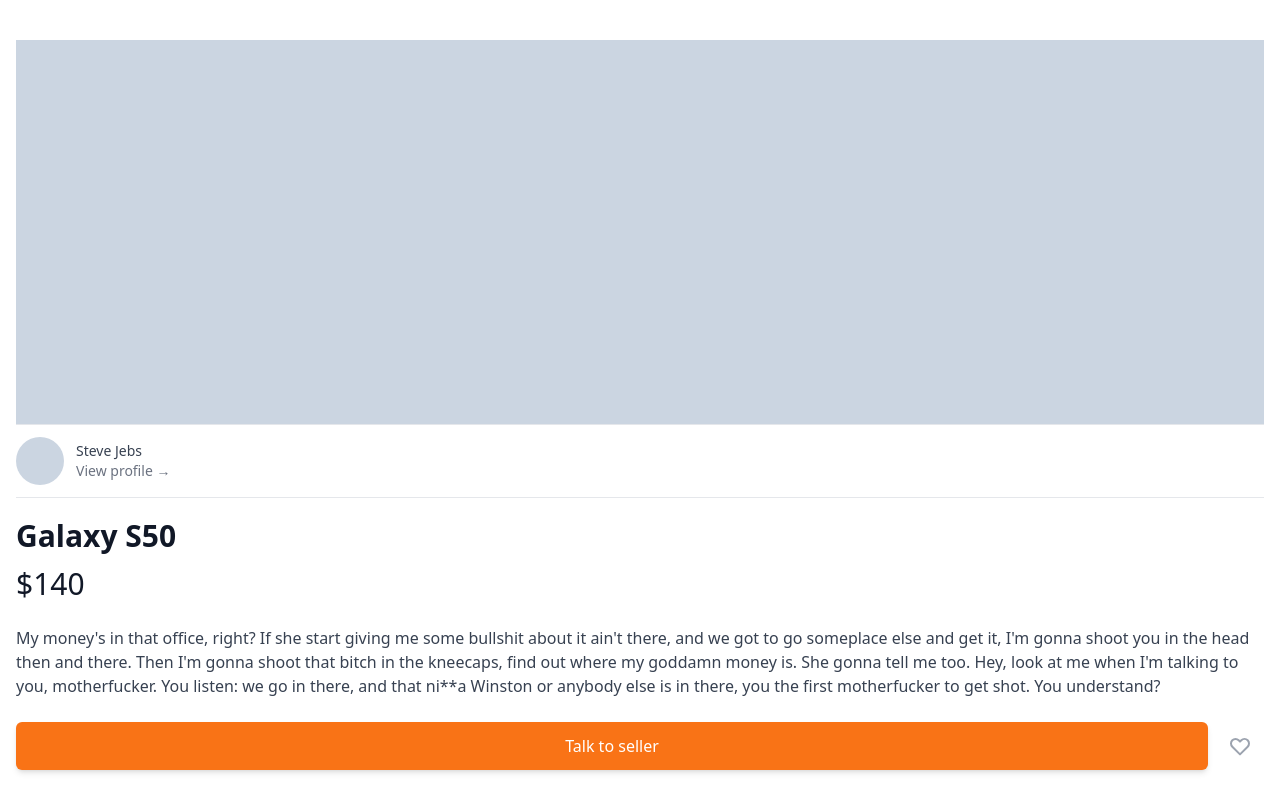
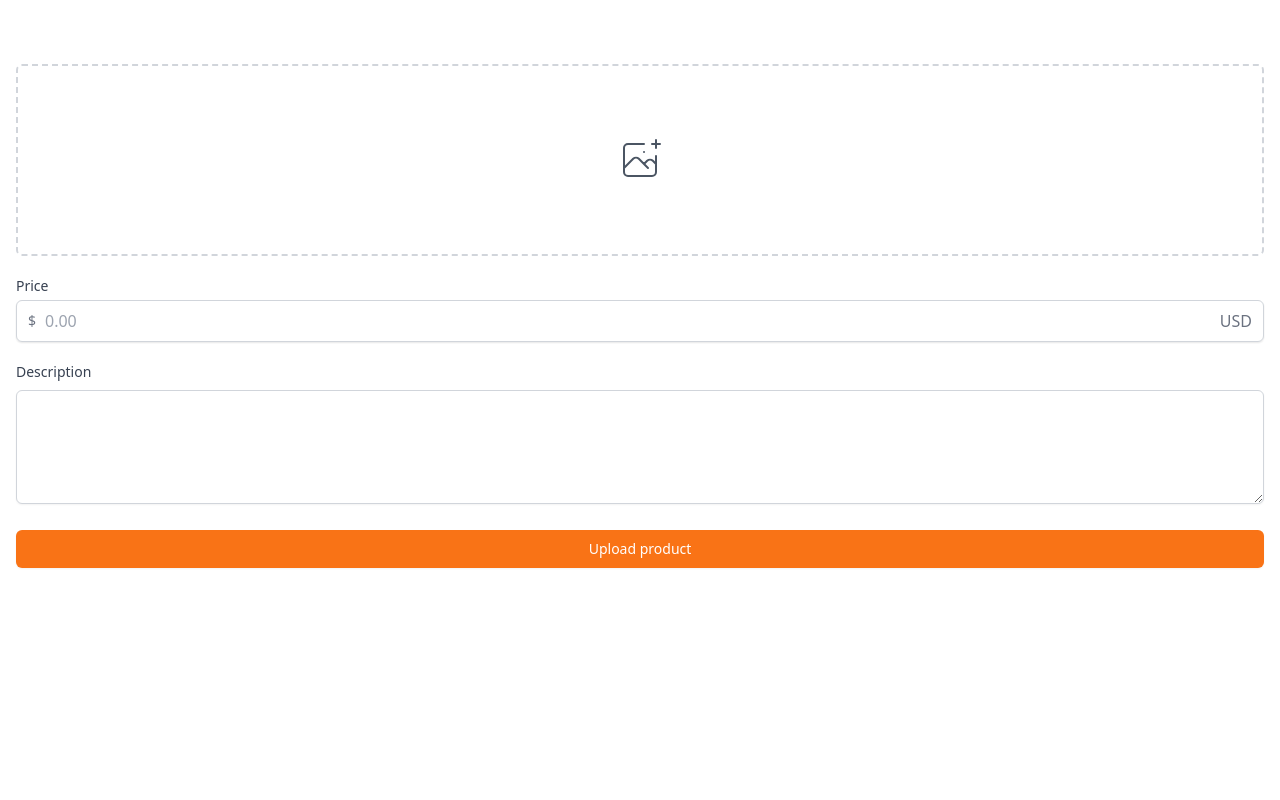
Before and after one commit to css9596/carrot-market, a Next.js app: page /items/upload in a window 1280 px wide. Shown: the top 800 px of the page. Built offline with nearby package versions, Linux system fonts and the light colour scheme.

Commit message:
업로드페이지 및 lable / input 연결

```diff
--- a/pages/enter.tsx
+++ b/pages/enter.tsx
@@ -30,20 +30,25 @@
                     </div>
                 </div>
                 <form className="flex flex-col mt-8">
-                    <label className="text-sm font-medium text-gray-700">
+                    <label htmlFor="input" className="text-sm font-medium text-gray-700">
                         {method === "email" ? "Email address" : null}
                         {method === "phone" ? "Phone number" : null}
                     </label>
                     <div className="mt-1">
-                        {method === "email" ? (<input type="email"
-                                                      className="appearance-none w-full px-3 py-2 border border-gray-300 rounded-md shadow-sm placeholder-gray-400 focus:outline-none focus:ring-orange-500 focus:border-orange-500"
-                                                      required/>) : null}
+                        {method === "email" ? (
+                            <input
+                                    id="input"
+                                    type="email"
+                                    className="appearance-none w-full px-3 py-2 border border-gray-300 rounded-md shadow-sm placeholder-gray-400 focus:outline-none focus:ring-orange-500 focus:border-orange-500"
+                                    required/>) : null}
                         {method === "phone" ? (
                             <div className="flex rounded-md shadow-sm">
                                 <span className="flex items-center justify-center px-3 rounded-l-md border border-r-0 border-gray-300 bg-gray-50 text-gray-500 select-none text-sm">+82</span>
-                                <input type="number"
-                                       className="appearance-none w-full px-3 py-2 border border-gray-300 rounded-md rounded-l-none shadow-sm placeholder-gray-400 focus:outline-none focus:ring-orange-500 focus:border-orange-500"
-                                       required/>
+                                <input
+                                    id="input"
+                                    type="number"
+                                    className="appearance-none w-full px-3 py-2 border border-gray-300 rounded-md rounded-l-none shadow-sm placeholder-gray-400 focus:outline-none focus:ring-orange-500 focus:border-orange-500"
+                                    required/>
                             </div>
                         ) : null}
                     </div>
@@ -71,7 +76,9 @@
                                     d="M6.29 18.251c7.547 0 11.675-6.253 11.675-11.675 0-.178 0-.355-.012-.53A8.348 8.348 0 0020 3.92a8.19 8.19 0 01-2.357.646 4.118 4.118 0 001.804-2.27 8.224 8.224 0 01-2.605.996 4.107 4.107 0 00-6.993 3.743 11.65 11.65 0 01-8.457-4.287 4.106 4.106 0 001.27 5.477A4.073 4.073 0 01.8 7.713v.052a4.105 4.105 0 003.292 4.022 4.095 4.095 0 01-1.853.07 4.108 4.108 0 003.834 2.85A8.233 8.233 0 010 16.407a11.616 11.616 0 006.29 1.84"/>
                             </svg>
                         </button>
-                        <button className="flex justify-center items-center py-2 px-4 border  border-gray-300 rounded-md shadow-sm text-sm font-medium text-gray-500 hover:bg-gray-50">
+                        <button
+                            className="flex justify-center items-center py-2 px-4 border  border-gray-300 rounded-md shadow-sm text-sm font-medium text-gray-500 hover:bg-gray-50"
+                        >
                             <svg
                                 className="w-5 h-5"
                                 aria-hidden="true"
--- /dev/null
+++ b/pages/items/upload.tsx
@@ -0,0 +1,65 @@
+import type { NextPage } from "next";
+
+const Upload : NextPage = () => {
+    return (
+        <div className="px-4 py-16">
+            <div className="">
+                <label className="w-full cursor-pointer text-gray-600 hover:border-orange-500 hover:text-orange-500 flex items-center justify-center border-2 border-dashed border-gray-300 h-48 rounded-md">
+                    <svg
+                        className="h-12 w-12"
+                        stroke="currentColor"
+                        fill="none"
+                        viewBox="0 0 48 48"
+                        aria-hidden="true"
+                    >
+                        <path
+                            d="M28 8H12a4 4 0 00-4 4v20m32-12v8m0 0v8a4 4 0 01-4 4H12a4 4 0 01-4-4v-4m32-4l-3.172-3.172a4 4 0 00-5.656 0L28 28M8 32l9.172-9.172a4 4 0 015.656 0L28 28m0 0l4 4m4-24h8m-4-4v8m-12 4h.02"
+                            strokeWidth={2}
+                            strokeLinecap="round"
+                            strokeLinejoin="round"
+                        />
+                    </svg>
+
+                    <input className="hidden" type="file" />
+                </label>
+            </div>
+            <div className="my-5">
+                <label
+                    className="mb-1 block text-sm font-medium text-gray-700"
+                    htmlFor="price"
+                >
+                    Price
+                </label>
+                <div className="rounded-md relative flex items-center shadow-sm">
+                    <div className="absolute pointer-events-none left-0 pl-3 flex items-center justify-center">
+                        <span className="text-gray-500 text-sm">$</span>
+                    </div>
+                    <input id="price"
+                           className="appearance-none pl-7 w-full px-3 py-2 border border-gray-300 rounded-md shadow-sm placeholder-gray-400 focus:outline-none focus:ring-orange-500 focus:border-orange-500"
+                           type="text"
+                           placeholder="0.00" />
+                    <div className="absolute right-0 pointer-events-none pr-3 flex items-center">
+                        <span className="text-gray-500">USD</span>
+                    </div>
+                </div>
+            </div>
+            <div>
+                <label
+                    className="mb-1 block text-sm font-medium text-gray-700"
+                >
+                    Description
+                </label>
+                <textarea
+                    className="mt-1 shadow-sm w-full focus:ring-orange-500 rounded-md border-gray-300 focus:border-orange-500" rows={4} />
+            </div>
+            <button
+                className="mt-5 w-full bg-orange-500 hover:bg-orange-600 text-white py-2 px-4 border border-transparent rounded-md shadow-sm text-sm font-medium focus:ring-2 focus:ring-offset-2 focus:ring-orange-500 focus:outline-none"
+            >
+                Upload product
+            </button>
+        </div>
+    );
+};
+
+
+export default Upload;
```
